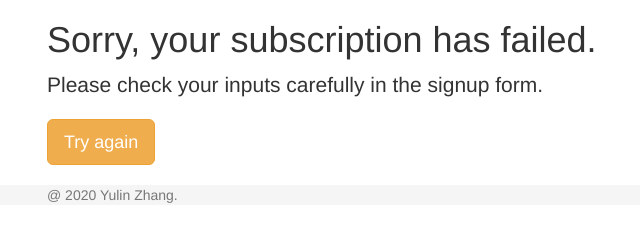
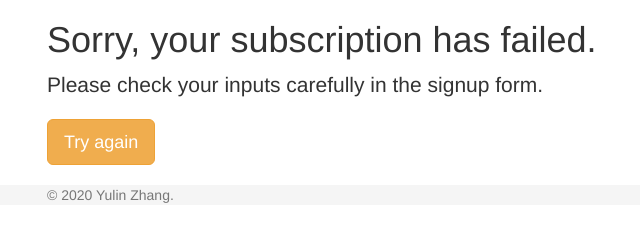
Before and after one commit to yulinzhang0822/Newsletter-Signup, a website: page failure.html in a window 1280 px wide. Shown: the full height of the page, 268-908 px from the left. Drawn offline with nearby package versions, Linux system fonts and the light colour scheme.

Commit message:
Second commit: changed the copyright symbol

```diff
--- a/failure.html
+++ b/failure.html
@@ -58,7 +58,7 @@
   <br>
   <footer class="footer mt-auto py-3">
     <div class="container">
-      <span class="text-muted">@ 2020 Yulin Zhang.</span>
+      <span class="text-muted">© 2020 Yulin Zhang.</span>
     </div>
   </footer>
 </body>
```
Also changed, not shown: success.html (+1 -1 lines).
